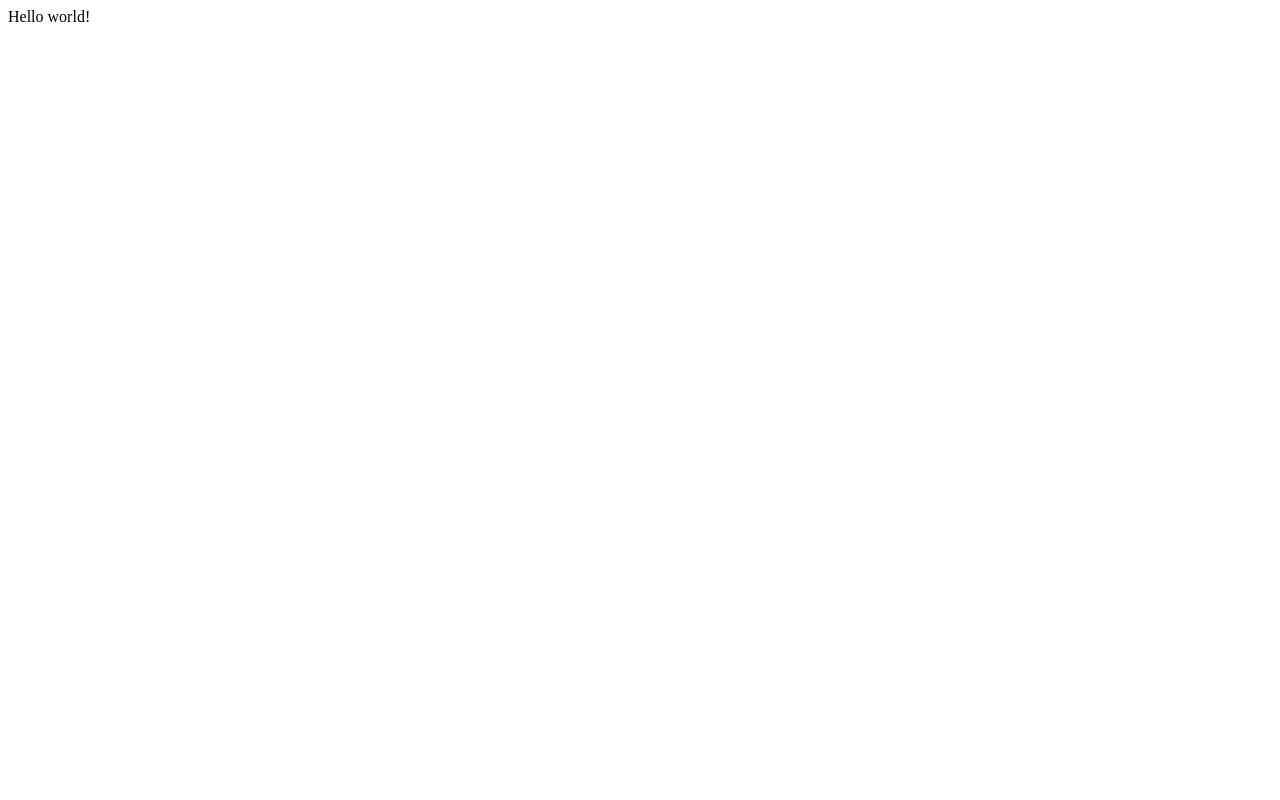
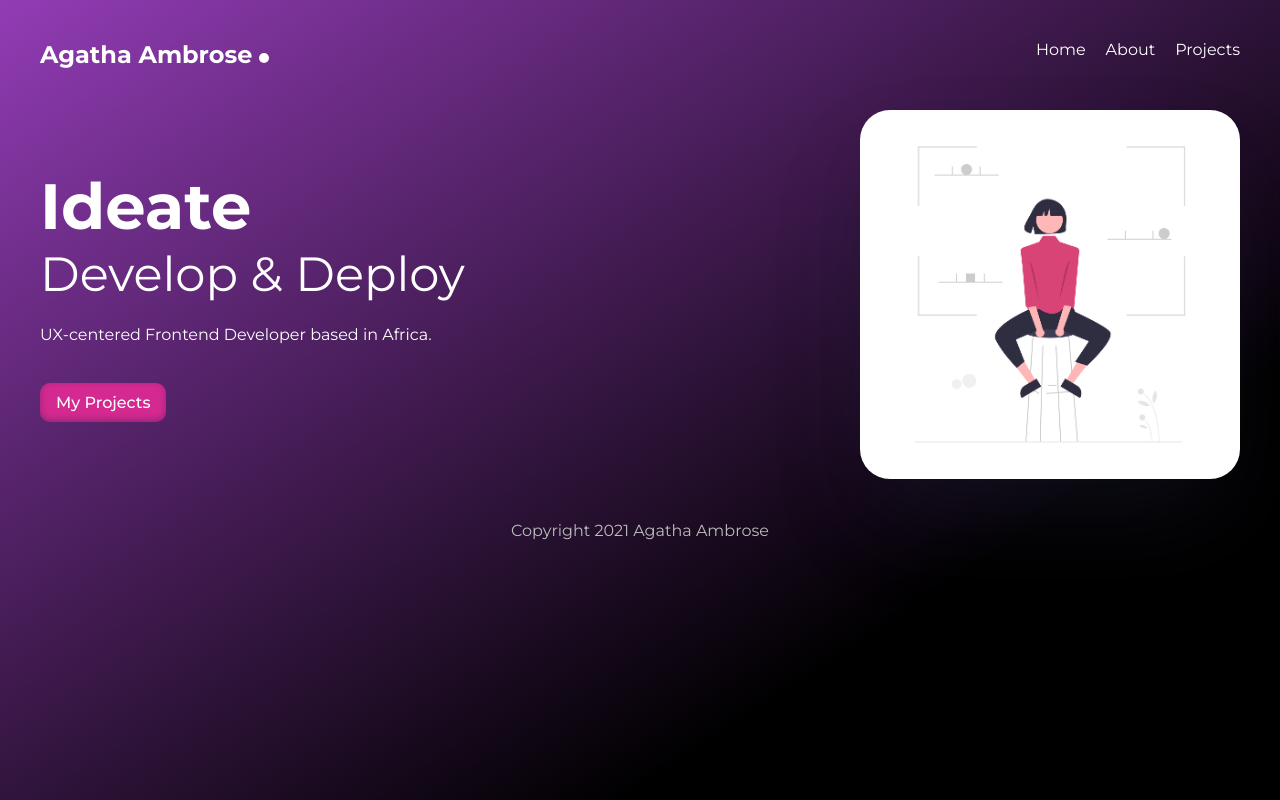
Before and after one commit to agathambrose/free-portfolio-template, a Gatsby site: page / in a window 1280 px wide. Built offline with nearby package versions, Linux system fonts and the light colour scheme; Gatsby itself is replaced by a stand-in of ours.

Commit message:
First full commit

```diff
--- a/gatsby-config.js
+++ b/gatsby-config.js
@@ -6,5 +6,30 @@
 
 module.exports = {
   /* Your site config here */
-  plugins: [],
+  plugins: [
+    "gatsby-transformer-remark",
+    "gatsby-plugin-image",
+    "gatsby-plugin-sharp",
+    "gatsby-transformer-sharp",
+    {
+      resolve: `gatsby-source-filesystem`,
+      options: {
+        name: `projects`,
+        path: `${__dirname}/src/projects/`,
+      },
+    },
+    {
+      resolve: `gatsby-source-filesystem`,
+      options: {
+        name: `images`,
+        path: `${__dirname}/src/images/`,
+      },
+    },
+  ],
+  siteMetadata: {
+    title: "Agatha Ambrose",
+    description: "UX-centered Frontend Developer based in Africa.",
+    copyright: "This website is a copyright of Agatha Ambrose 2021",
+    contact: "agathambrose@gmail.com",
+  },
 }
--- a/package.json
+++ b/package.json
@@ -15,6 +15,11 @@
   },
   "dependencies": {
     "gatsby": "^3.11.1",
+    "gatsby-plugin-image": "^1.11.0",
+    "gatsby-plugin-sharp": "^3.11.0",
+    "gatsby-source-filesystem": "^3.11.0",
+    "gatsby-transformer-remark": "^4.8.0",
+    "gatsby-transformer-sharp": "^3.11.0",
     "react": "^17.0.1",
     "react-dom": "^17.0.1"
   },
--- /dev/null
+++ b/src/components/Layout.js
@@ -0,0 +1,18 @@
+import React from "react"
+import Navbar from "./Navbar"
+import "../styles/global.css"
+
+const Layout = ({ children }) => {
+  return (
+    <div className="layout">
+      <Navbar />
+
+      <div className="content">{children}</div>
+      <footer>
+        <p>Copyright 2021 Agatha Ambrose</p>
+      </footer>
+    </div>
+  )
+}
+
+export default Layout
--- /dev/null
+++ b/src/components/Navbar.js
@@ -0,0 +1,39 @@
+import React from "react"
+import { Link, graphql, useStaticQuery } from "gatsby"
+
+const Navbar = () => {
+  const data = useStaticQuery(graphql`
+    query TitleInfo {
+      site {
+        siteMetadata {
+          title
+        }
+      }
+    }
+  `)
+
+  const { title } = data.site.siteMetadata
+  return (
+    <nav>
+      <h1>
+        {title}{" "}
+        <span
+          style={{
+            borderRadius: "50%",
+            backgroundColor: "#fff",
+            width: "10px",
+            height: "10px",
+            display: "inline-block",
+          }}
+        ></span>
+      </h1>
+      <div className="links">
+        <Link to="/">Home</Link>
+        <Link to="/about">About</Link>
+        <Link to="/projects">Projects</Link>
+      </div>
+    </nav>
+  )
+}
+
+export default Navbar
--- a/src/pages/index.js
+++ b/src/pages/index.js
@@ -1,5 +1,47 @@
 import React from "react"
+import Layout from "../components/Layout"
+import * as styles from "../styles/home.module.css"
+//the above can also be done like this
+//import {header} from "../styles/home.module.css"
+import { graphql, Link } from "gatsby"
+import {StaticImage} from "gatsby-plugin-image"
 
-export default function Home() {
-  return <div>Hello world!</div>
+const Home = ({ data }) => {
+  const {description} = data.site.siteMetadata
+
+  return (
+    <Layout>
+      <section className={styles.header}>
+        <div>
+          <h2>Ideate</h2>
+          <h3>Develop & Deploy</h3>
+          <p>{description}</p>
+          <Link className={styles.btn} to="/projects">
+            My Projects
+          </Link>
+        </div>
+        <StaticImage
+          src="../images/girl.png"
+          alt="home"
+          style={{
+            width: "380px",
+            borderRadius: "30px",
+            boxShadow: "rgba(50, 50, 93, 0.25) 0px 50px 100px -20px, rgba(0, 0, 0, 0.3) 0px 30px 60px -30px, rgba(10, 37, 64, 0.35) 0px -2px 6px 0px inset"
+          }}
+        />
+      </section>
+    </Layout>
+  )
 }
+
+export default Home
+
+export const query = graphql`
+  query DescriptionInfo {
+    site {
+      siteMetadata {
+        description
+      }
+    }
+  }
+`
--- /dev/null
+++ b/src/styles/global.css
@@ -0,0 +1,50 @@
+@import url('https://fonts.googleapis.com/css2?family=Montserrat:wght@300;400;500;700&display=swap');
+
+* {
+  margin: 0;
+  padding: 0;
+  text-decoration: none;
+  font-family: "Montserrat";
+  color: white;
+}
+html, body {
+  min-height: 100%;
+}
+body {
+  background-color: #923cb5;
+background-image: linear-gradient(147deg, #923cb5 0%, #000000 74%);
+}
+p {
+  margin: 16px auto;
+  line-height: 1.5em;
+}
+
+/* layout & nav */
+.layout {
+  max-width: 1200px;
+  margin: 0 auto;
+}
+nav {
+  display: grid;
+  grid-template-columns: 1fr 1fr;
+  margin: 40px auto;
+}
+nav .links {
+  display: inline-block;
+  text-align: right;
+}
+nav a {
+  display: inline-block;
+  margin-left: 20px;
+  font-weight: 400;
+  padding-bottom: 8px;
+  border-bottom: 3px solid transparent;
+}
+nav a:hover {
+  border-color: white;
+}
+footer p{
+  text-align: center;
+  color: #bbb;
+  margin: 40px auto;
+}
--- /dev/null
+++ b/src/styles/home.module.css
@@ -0,0 +1,23 @@
+.header {
+  display: grid;
+  grid-template-columns: 2fr 1fr;
+  grid-gap: 80px;
+  align-items: center;
+}
+.header h2 {
+  font-size: 4em;
+}
+.header h3 {
+  font-size: 3em;
+  font-weight: 400;
+  margin-bottom: 20px;
+}
+.btn {
+  display: inline-block;
+  background: #D42990;
+  padding: 10px 16px;
+  border-radius: 10px;
+  margin-top: 20px;
+  font-weight: 500;
+  box-shadow: rgba(50, 50, 93, 0.25) 0px 50px 100px -20px, rgba(0, 0, 0, 0.3) 0px 30px 60px -30px, rgba(10, 37, 64, 0.35) 0px -2px 6px 0px inset;
+}
```
Also changed, not shown: src/pages/404.js (added, +25 -0 lines), src/pages/about.js (added, +38 -0 lines), src/pages/projects/index.js (added, +64 -0 lines), src/projects/ambrosia-spa.md (added, +11 -0 lines), src/projects/boombox-demo.md (added, +11 -0 lines), src/projects/klasha-ui.md (added, +11 -0 lines), src/projects/quizafrica.md (added, +11 -0 lines), src/projects/todolist-by-aggie.md (added, +11 -0 lines), src/styles/projects.module.css (added, +42 -0 lines), src/images/404.png (added), src/images/girl.png (added), 1 other file.
